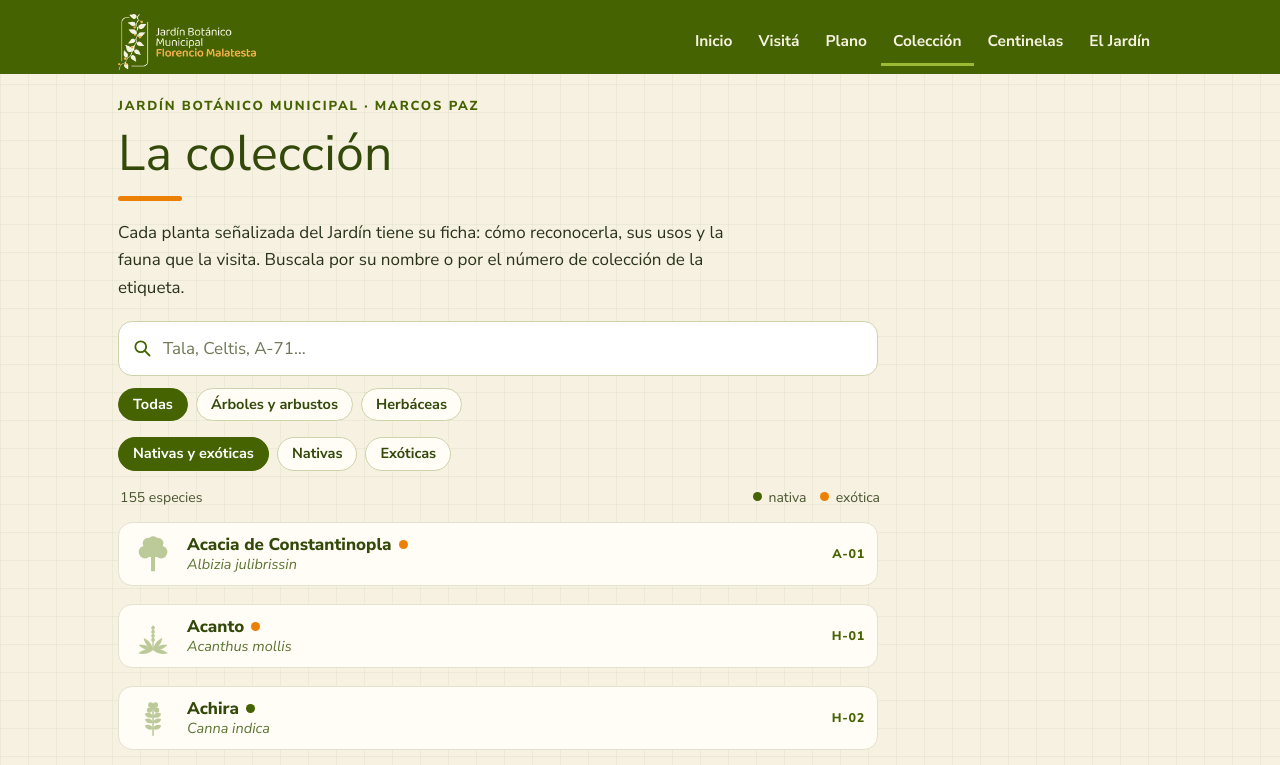
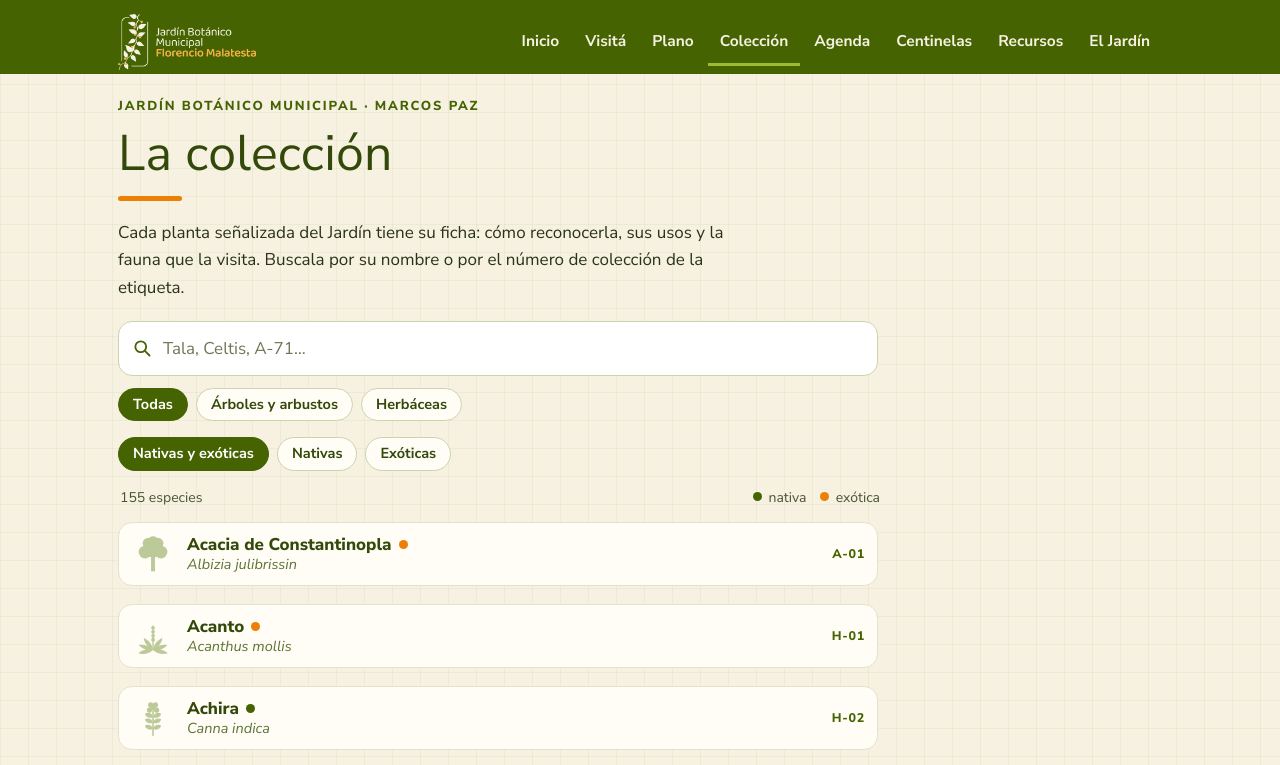
Before and after one commit to jbflormalatesta/pruebas, a plain HTML site: page coleccion/index.html in a window 1280 px wide. Shown: the top 765 px of the page. Drawn offline with Linux system fonts and the light colour scheme; a web font is replaced by a local one.

Commit message:
Paso 3 (prueba): Colección con Agenda y Recursos en el menú

```diff
--- a/coleccion/index.html
+++ b/coleccion/index.html
@@ -28,7 +28,7 @@
   <div class="in">
     <a class="logo" href="../"><img src="../img/logo-jb.png" width="460" height="187" alt="Jardín Botánico Municipal Florencio Malatesta · Inicio"></a>
     <nav class="principal" aria-label="Secciones del sitio">
-      <ul><li><a href="../">Inicio</a></li><li><a href="../visita/">Visitá</a></li><li><a href="../plano/">Plano</a></li><li><a href="../coleccion/" aria-current="page">Colección</a></li><li><a href="../centinelas/">Centinelas</a></li><li><a href="../el-jardin/">El Jardín</a></li></ul>
+      <ul><li><a href="../">Inicio</a></li><li><a href="../visita/">Visitá</a></li><li><a href="../plano/">Plano</a></li><li><a href="../coleccion/" aria-current="page">Colección</a></li><li><a href="../agenda/">Agenda</a></li><li><a href="../centinelas/">Centinelas</a></li><li><a href="../recursos/">Recursos</a></li><li><a href="../el-jardin/">El Jardín</a></li></ul>
     </nav>
   </div>
 </header>
```
